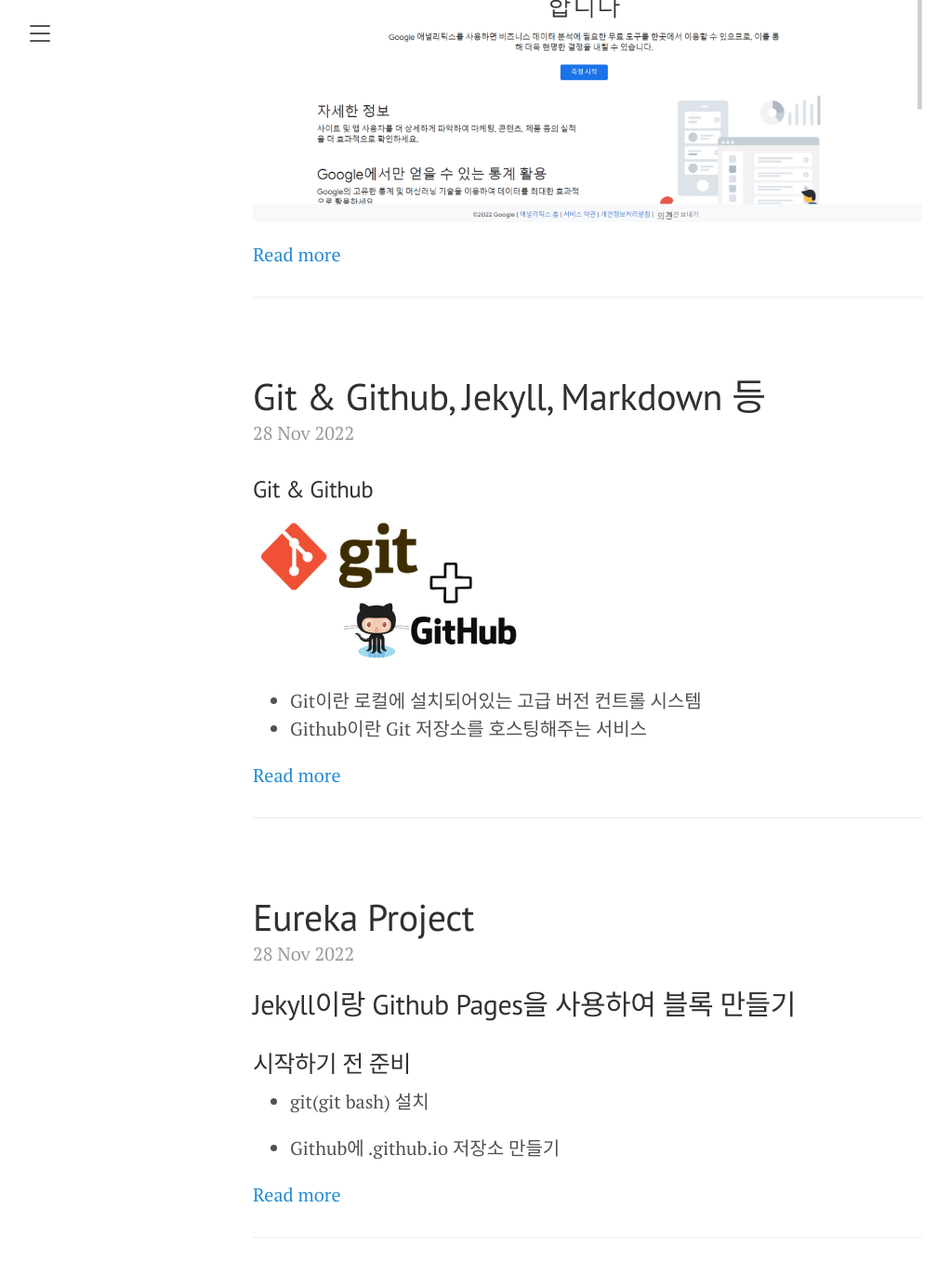
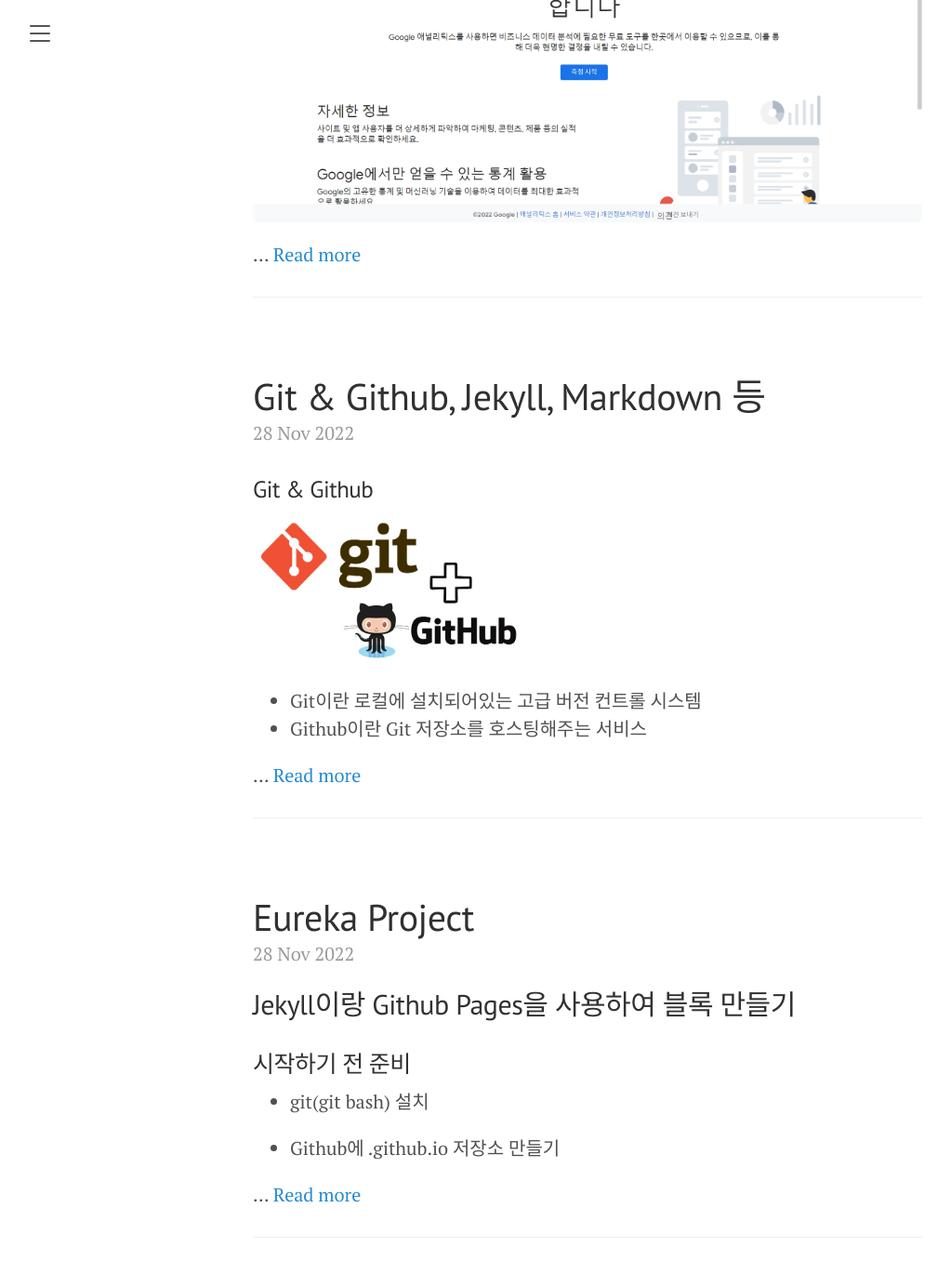
Before and after one commit to 20223073/20223073.github.io, a Jekyll site: the page built from index.html, in a window 1280 px wide and 1400 px high, scrolled down 429 px. Shown: the top 1370 px of the window at 93% size, without its empty margins (8-1031 px from the left). Built offline with Jekyll 4.4.1, drawn with Linux system fonts in a browser that asks for light colours; the list of posts is cut into pages by our own code.

Commit message:
update: index.html

```diff
--- a/index.html
+++ b/index.html
@@ -14,7 +14,7 @@
 
     <span class="post-date">{{ post.date | date_to_string }}</span>
 
-    {{ post.excerpt | '...'}}
+    {{ post.excerpt }}...
     <a href="{{ site.baseurl }}{{ post.url }}">Read more</a>
     <hr size="4px" align="center" width="100%" color="#9a9a9a">
   </div>
```
